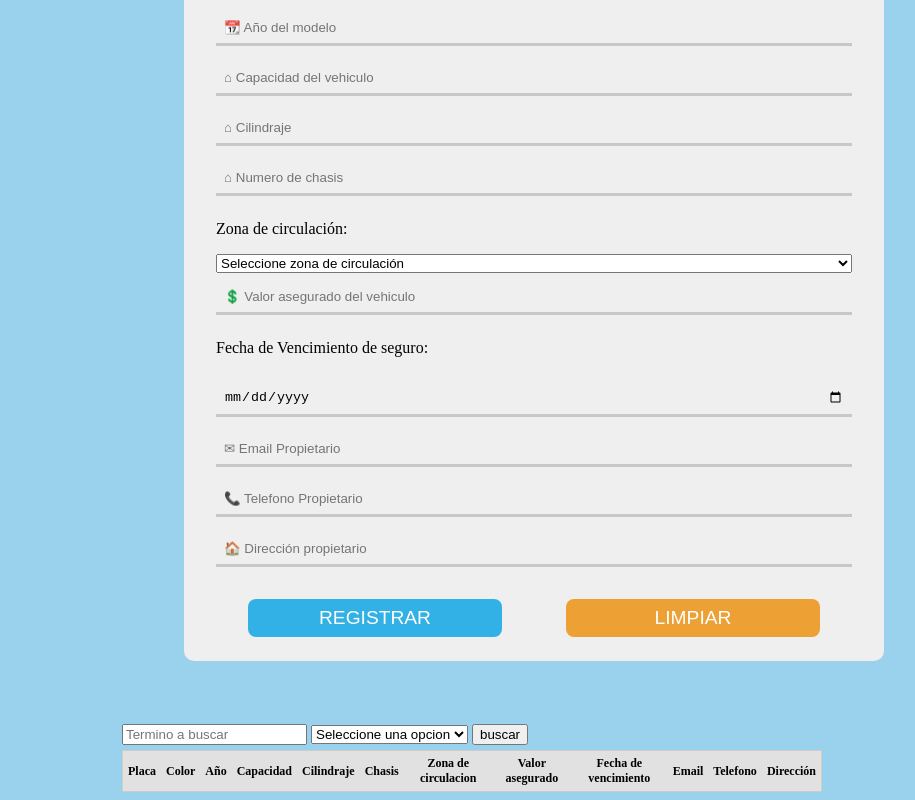
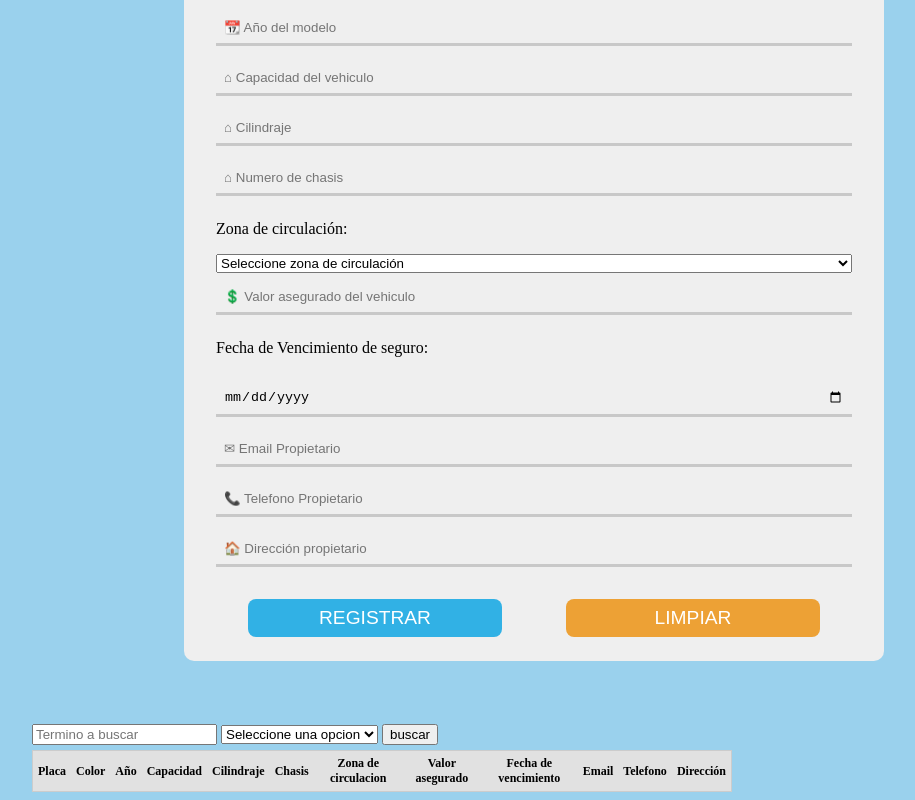
Before and after one commit to saeramos/Desarrollo, a plain HTML site: page index.html in a window 1280 px wide. Shown: the part 350-1150 px from the top of the page, without its empty margins (106-1021 px from the left). Drawn offline with Linux system fonts and the light colour scheme.

Commit message:
Update main.css

```diff
--- a/css/main.css
+++ b/css/main.css
@@ -95,7 +95,7 @@ h2 span {
 }
 
 #main-container{
-	margin-left: 220px;
+	margin-left: 130px;
 	width: 700px;
 }
 table#Tabla{
```
